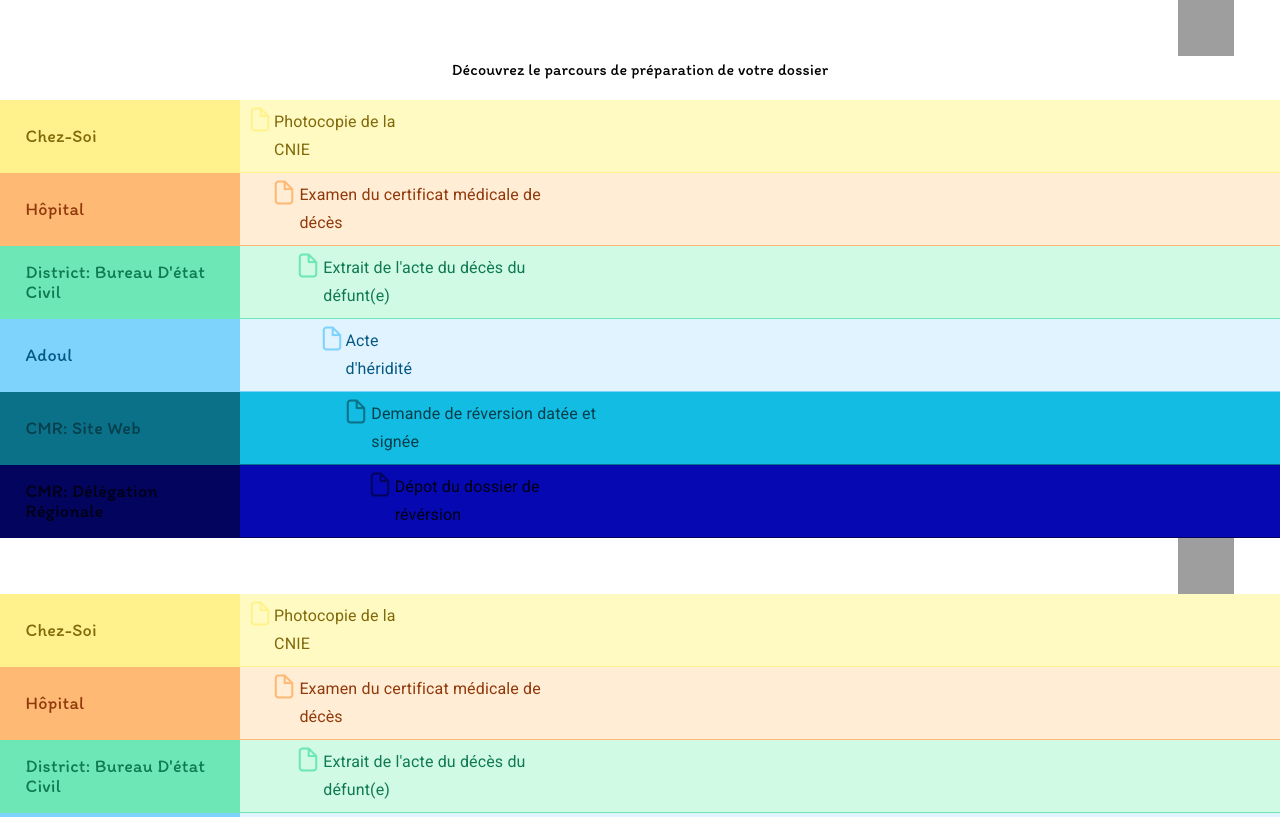
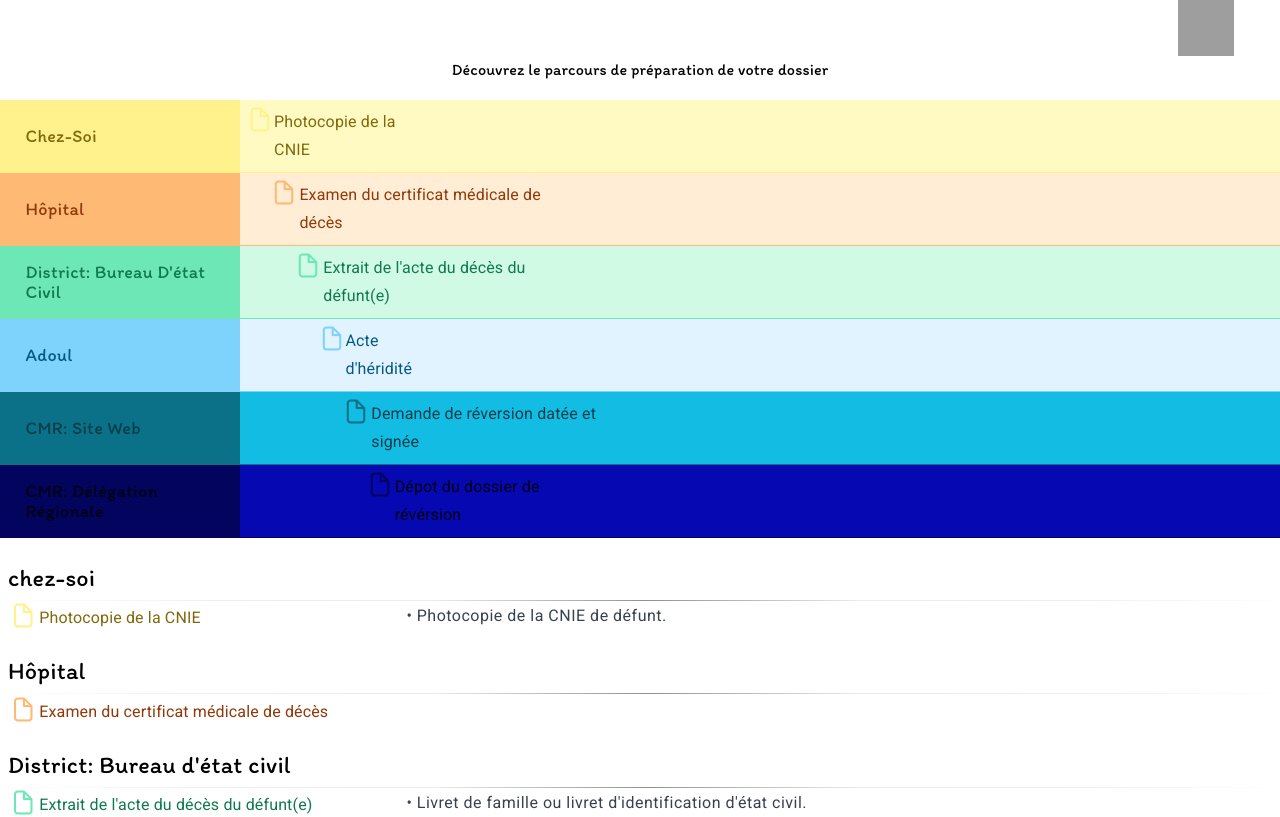
Before and after one commit to ouahlineomaima/cmr-frontend, an Angular app: page /parcours in a window 1280 px wide. Shown: the top 817 px of the page. Built offline with nearby package versions, Linux system fonts and the light colour scheme; grey boxes are pictures that could not be loaded; what @angular/material-moment-adapter would draw is missing.

Commit message:
Adding the downloaded details section

```diff
--- a/src/app/pages/parcours/parcours.component.css
+++ b/src/app/pages/parcours/parcours.component.css
@@ -48,7 +48,7 @@ h3 {
   flex-direction: row;
   justify-content: center;
   align-content: center;
-  margin-top: 8%;
+  margin-top: 6%;
 }
 
 .btn {
@@ -77,3 +77,56 @@ h3 {
     font-size: 0.9rem;
   }
 }
+
+.details{
+  display: flex;
+  flex-direction: column;
+  align-items: flex-start;
+  margin-top: 2%;
+}
+
+.layer-details{
+  display: flex;
+  flex-direction: column;
+  width: 100%;
+}
+
+.layer-details h3{
+  text-align: start;
+  align-items: flex-start;
+  justify-content: flex-start;
+  padding-left: 0.5rem;
+  margin-block-start: 0;
+  margin-block-end: 0;
+  margin-bottom: 0.5rem;
+  font-size: x-large;
+}
+
+.event-details{
+  padding-left: 0.5rem;
+  display: flex;
+  flex-direction: row;
+  width: 100%;
+  border-top: 1px solid ;
+  border-image: linear-gradient(to right,#dddddd00,#dddddd7b, #dddddd96,#555555a5, #dddddd96, #dddddd7b, #dddddd00);
+  border-image-slice: 1;
+  padding-top: 0.2rem;
+  margin-left: 0.2rem;
+
+}
+.event-title1{
+  width: 30%;
+}
+
+
+
+.event-description {
+  display: flex;
+  flex-direction: column;
+  margin-left: 1rem;
+  width: 70%;
+}
+.event-description h4 {
+  margin: 0;
+  color: rgba(56, 65, 82,1);
+}
--- a/src/app/pages/parcours/parcours.component.html
+++ b/src/app/pages/parcours/parcours.component.html
@@ -1,4 +1,4 @@
-<section class="main-container">
+<section class="main-container"  id="downloaded" #downloaded>
   <section class="header">
     <img class="logo" src="https://i.ibb.co/F5YWMQD/Wassini-logo-without-bg.png" alt="Wassini-logo-without-bg">
   </section>
@@ -9,22 +9,25 @@
       [layer]="layers[displayedIndex]" [marginLeft]="marginsIndices[index]*1.5"></app-layer>
     </div>
   </div>
-</section>
-
-<section class="downloaded" id="downloaded" #downloaded >
-  <section class="main-container">
-    <section class="header">
-      <img class="logo" src="https://i.ibb.co/F5YWMQD/Wassini-logo-without-bg.png" alt="Wassini-logo-without-bg">
-    </section>
-    <div class="layers">
-      <div *ngFor="let displayedIndex of displayedLayerIndices; let index = index">
-        <app-layer
-        [layer]="layers[displayedIndex]" [marginLeft]="marginsIndices[index]*1.5"></app-layer>
+  <section *ngFor="let displayedIndex of displayedLayerIndices" class="details">
+    <div class="layer-details">
+      <h3>{{layers[displayedIndex].title}}</h3>
+      <div *ngFor="let event of layers[displayedIndex].eventsLists[0]" class="event-details">
+        <app-event [event]="event" class="event-title1"></app-event>
+        <div class="event-description">
+          <ng-container *ngFor="let line of event.details.split('.')" >
+            <h4 *ngIf="event.details != ''">{{"• "}}{{ line.trim() }}.</h4>
+          </ng-container>
+        </div>
       </div>
     </div>
   </section>
 
+
 </section>
+
+
+
 <div class="btns">
   <button class="btn"> Retour</button>
   <button class="btn" (click)="exportToPDF()"> Exporter PDF
```
